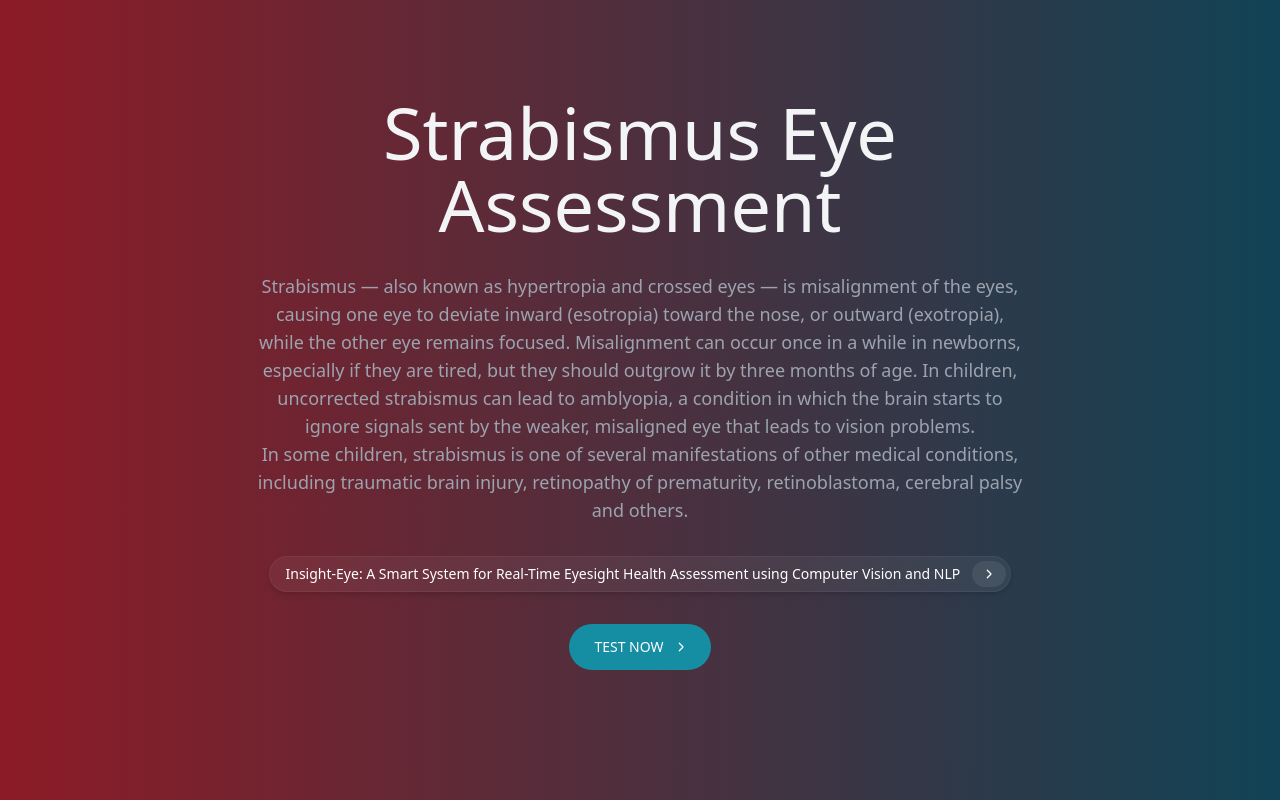
After one commit to salmanghouridev/INSIGHT-EYE, a Flask app: page /strabismus/startingpage_Strabismus in a window 1280 px wide. The commit adds this page. Run offline with Flask 3, Linux system fonts and the light colour scheme; style sheets or scripts are compiled from the project's sources.

Commit message:
Strabismus Update

```diff
--- a/midyearmodel/strabismus.py
+++ b/midyearmodel/strabismus.py
@@ -4,6 +4,7 @@ import dlib
 import math
 import os
 import time
+from flask import flash, redirect, url_for
 from tkinter import messagebox
 
 strabismus = Blueprint('strabismus', __name__)
@@ -72,19 +73,39 @@ class RealTimeStrabismusDetectionApp:
     def calculate_vertical_displacement(self, left_eye_center, right_eye_center):
         return left_eye_center[1] - right_eye_center[1]
 
+# def predict_strabismus_type(self, angle, vertical_displacement):
+#         if abs(angle) > 8:
+#             if angle > 8:
+#                 return "Esotropia"
+#             elif angle < -8:
+#                 return "Exotropia"
+#         elif abs(vertical_displacement) > 5:
+#             if vertical_displacement > 5:
+#                 return "Hypertropia"
+#             elif vertical_displacement < -5:
+#                 return "Hypotropia"
+#         else:
+#             return "None"
+
     def predict_strabismus_type(self, angle, vertical_displacement):
-        if abs(angle) > 8:
-            if angle > 8:
-                return "Esotropia"
-            elif angle < -8:
-                return "Exotropia"
-        elif abs(vertical_displacement) > 5:
-            if vertical_displacement > 5:
-                return "Hypertropia"
-            elif vertical_displacement < -5:
-                return "Hypotropia"
+        # Thresholds for diagnosing strabismus based on angle and vertical displacement
+        angle_threshold = 8  # degrees
+        displacement_threshold = 5  # millimeters or degrees
+
+        if abs(angle) > angle_threshold:
+            if angle > 0:
+                return "Esotropia"  # Inward deviation
+            elif angle < 0:
+                return "Exotropia"  # Outward deviation
+
+        elif abs(vertical_displacement) > displacement_threshold:
+            if vertical_displacement > 0:
+                return "Hypertropia"  # Upward displacement
+            elif vertical_displacement < 0:
+                return "Hypotropia"  # Downward displacement
         else:
-            return "None"
+            return "None"  # No significant strabismus detected
+
 
     def generate_frames(self):
         while True:
@@ -110,7 +131,7 @@ class RealTimeStrabismusDetectionApp:
             frame_with_points, report = self.process_image(frame)
 
             # Specify the directory path where you want to save the files
-            base_dir = r"D:\FYP AZAM\Cap"  # Use a raw string to handle backslashes
+            base_dir = r"D:\Projects\Final Year Project\Flask 2 - Copy\Cap"  # Use a raw string to handle backslashes
 
             # Find the existing report folders and determine the next folder name
             existing_folders = [f for f in os.listdir(base_dir) if os.path.isdir(os.path.join(base_dir, f))]
@@ -137,15 +158,35 @@ class RealTimeStrabismusDetectionApp:
             # Show a message box to confirm the capture
             messagebox.showinfo("Capture", f"Frame with points and lines and report saved in '{report_folder}'")
 
+            # Shut down the camera
+            self.shutdown_camera()
+
+            # flash(f"Frame with points and lines and report saved in '{report_folder}'", 'success')
+
+            # Redirect to the dashboard
+            return redirect(url_for('dashboard.index2'))
+
         except Exception as e:
-            messagebox.showerror("Error", str(e))
+            flash(f"Error: {str(e)}", 'error')
+            return redirect(url_for('dashboard.html'))
+
+    def shutdown_camera(self):
+        if self.video_capture.isOpened():
+            self.video_capture.release()
+
 
 def video_feed():
-    app.detector_app = RealTimeStrabismusDetectionApp()
-    return Response(app.detector_app.generate_frames(), mimetype='multipart/x-mixed-replace; boundary=frame')
+    strabismus.detector_app = RealTimeStrabismusDetectionApp()
+    return Response(strabismus.detector_app.generate_frames(), mimetype='multipart/x-mixed-replace; boundary=frame')
+
 @strabismus.route('/')
 def index2():
     return render_template('astrabismus.html')
+
+@strabismus.route('/startingpage_Strabismus')
+def indexlanding():
+    return render_template('strabismus2.html')
+
 
 @strabismus.route('/video_feeds')
 def video_feed_route():
@@ -178,11 +219,11 @@ def shutdown_video_feed():
     if hasattr(strabismus, 'detector_app'):
         strabismus.detector_app.video_capture.release()
 
-def shutdown_server():
-    # Perform any cleanup or shutdown tasks here
-    print("Shutting down the server gracefully")
-    os._exit(0)  # Exit the application
+# def shutdown_server():
+#     # Shut down the camera
+#     if hasattr(strabismus, 'detector_app'):
+#         strabismus.detector_app.shutdown_camera()
 
-def video_feed():
-    strabismus.detector_app = RealTimeStrabismusDetectionApp()
-    return Response(strabismus.detector_app.generate_frames(), mimetype='multipart/x-mixed-replace; boundary=frame')
+#     # Perform any other cleanup or shutdown tasks here
+#     print("Shutting down the server gracefully")
+#     os._exit(0)  # Exit the application
--- /dev/null
+++ b/midyearmodel/templates/strabismus2.html
@@ -0,0 +1,107 @@
+<!doctype html>
+<html lang="en">
+
+<head>
+    <meta charset="UTF-8">
+    <meta name="viewport" content="width=device-width, initial-scale=1.0">
+    <title>Strabismus Detection</title>
+    <link rel="stylesheet" href="{{ url_for('static', filename='css/output.css') }}">
+    <style>
+        .animation-container {
+            overflow: hidden;
+            position: relative;
+        }
+
+        .text-animation {
+            animation: slideIn 3s ease-in-out 1;
+        }
+
+        @keyframes slideIn {
+            0% {
+                transform: translateX(100%);
+            }
+
+            100% {
+                transform: translateX(0);
+            }
+        }
+    </style>
+</head>
+
+<body class="bg-gradient-to-r from-[#8c1b26] to-[#104355]">
+    <!-- <div
+        class="text-center px-5 py-3 mb-4 text-4xl font-extrabold leading-none tracking-tight text-gray-900 md:text-5xl lg:text-6xl dark:text-white">
+        Real-Time Base Strabismus Detection WebApp <span class="typing"></span>
+    </div> -->
+
+    <div class="bg-gradient-to-r from-[#8c1b26] to-[#104355]">
+        <div class="bg-gradient-to-r from-[#8c1b26] to-[#104355]">
+            <div class="max-w-[85rem] mx-auto px-4 sm:px-6 lg:px-8 py-24 space-y-8">
+                <div class="max-w-3xl text-center mx-auto animation-container">
+                    <h1
+                        class="block font-medium text-gray-100 text-4xl sm:text-5xl md:text-6xl lg:text-7xl text-animation">
+                        Strabismus Eye Assessment
+                    </h1>
+                </div>
+
+                <div class="max-w-3xl text-center mx-auto">
+                    <p class="text-lg text-gray-400">
+                        Strabismus — also known as hypertropia and crossed eyes — is misalignment of the eyes, causing
+                        one eye to deviate inward (esotropia) toward the nose, or outward (exotropia), while the other
+                        eye remains focused. Misalignment can occur once in a while in newborns, especially if they are
+                        tired, but they should outgrow it by three months of age. In children, uncorrected strabismus
+                        can lead to amblyopia, a condition in which the brain starts to ignore signals sent by the
+                        weaker, misaligned eye that leads to vision problems.
+                        <br>
+                        In some children, strabismus is one of several manifestations of other medical conditions,
+                        including traumatic brain injury, retinopathy of prematurity, retinoblastoma, cerebral palsy and
+                        others.
+                    </p>
+                </div>
+
+                <div class="flex justify-center">
+                    <a class="group inline-block bg-white/[.05] hover:bg-white/[.1] border border-white/[.05] p-1 pl-4 rounded-full shadow-md"
+                        href="/">
+                        <p class="mr-2 inline-block text-white text-sm">
+                            Insight-Eye: A Smart System for Real-Time Eyesight Health Assessment using Computer Vision
+                            and NLP
+                        </p>
+                        <span
+                            class="group-hover:bg-white/[.1] py-2 px-3 inline-flex justify-center items-center gap-x-2 rounded-full bg-white/[.075] font-semibold text-white text-sm">
+                            <svg class="w-2.5 h-2.5" width="16" height="16" viewBox="0 0 16 16" fill="none">
+                                <path
+                                    d="M5.27921 2L10.9257 7.64645C11.1209 7.84171 11.1209 8.15829 10.9257 8.35355L5.27921 14"
+                                    stroke="currentColor" stroke-width="2" stroke-linecap="round"></path>
+                            </svg>
+                        </span>
+                    </a>
+                </div>
+
+                <div class="text-center">
+                    <a id="strabismusTest"
+                        class="inline-flex justify-center items-center gap-x-3 text-center bg-[#158da2] shadow-lg shadow-transparent hover:shadow-blue-700/50 border border-transparent text-white text-sm font-medium rounded-full focus:outline-none focus:ring-2 focus:ring-blue-600 focus:ring-offset-2 focus:ring-offset-white py-3 px-6 dark:focus:ring-offset-gray-800"
+                        href="/strabismus">
+                        TEST NOW
+                        <svg class="w-2.5 h-2.5" width="16" height="16" viewBox="0 0 16 16" fill="none">
+                            <path
+                                d="M5.27921 2L10.9257 7.64645C11.1209 7.84171 11.1209 8.15829 10.9257 8.35355L5.27921 14"
+                                stroke="currentColor" stroke-width="2" stroke-linecap="round"></path>
+                        </svg>
+                    </a>
+                </div>
+            </div>
+        </div>
+        <!-- <center class="text-white">
+            <img src="{{ url_for('strabismus.video_feed_route') }}" />
+
+            <div id="report">Loading...</div>
+            <div id="capture-alert" style="display: none;"></div>
+
+            <button id="dashboard-button" class="inline-flex items-center justify-center px-5 py-3 text-base font-medium text-center text-white bg-[#158da2] rounded-lg hover:bg-[#158da2] focus:ring-4 focus:ring-blue-300 dark:focus:ring-blue-900">Back to Dashboard</button>
+        </center> -->
+    </div>
+
+</body>
+<script src="/static/strabismus.js"></script>
+
+</html>
```
Also changed, not shown: midyearmodel/templates/astrabismus.html (+16 -43 lines).
